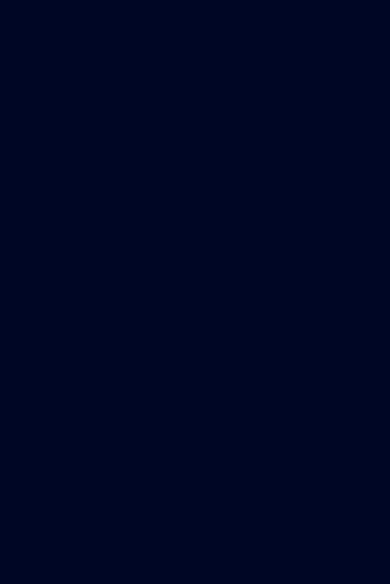
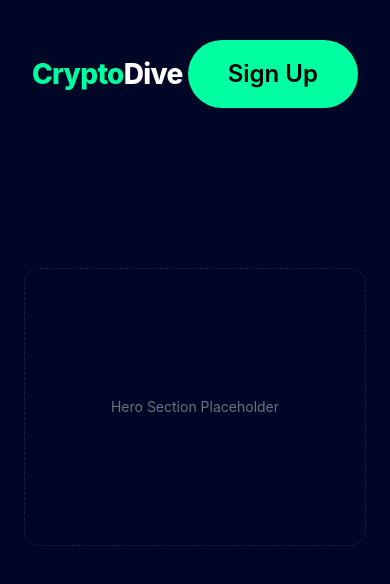
Before and after one commit to moseyda/cryptoDive, a React (Vite) app: page / in a window 390 px wide. Shown: the top 584 px of the page. Built offline with nearby package versions, Linux system fonts and the light colour scheme.

Commit message:
Add responsive navbar with brand colours

```diff
--- a/src/App.tsx
+++ b/src/App.tsx
@@ -1,9 +1,17 @@
 import './index.css';
+import Navbar from './components/Navbar';
 
 export default function App() {
   return (
-    <div className="min-h-screen bg-[#000625] text-white">
-      {/* App Content */}
+    <div className="min-h-screen bg-[#000625] text-white font-sans overflow-x-hidden selection:bg-blue-500/30">
+      <Navbar />
+
+      {/* Future sections will go here */}
+      <main className="max-w-7xl mx-auto px-6 py-20">
+        <div className="text-center text-gray-500 text-sm border border-dashed border-gray-700/50 rounded-2xl py-32 mt-10">
+          Hero Section Placeholder
+        </div>
+      </main>
     </div>
   );
 }
--- /dev/null
+++ b/src/components/Navbar.tsx
@@ -0,0 +1,29 @@
+export default function Navbar() {
+  return (
+    <nav className="flex items-center justify-between px-8 py-10 max-w-[1728px] mx-auto w-full">
+      {/* Logo */}
+      <div className="flex items-center cursor-pointer">
+        <span className="text-[28px] font-extrabold leading-none tracking-tight">
+          <span className="text-[#00ffa0]">Crypto</span>
+          <span className="text-white">Dive</span>
+        </span>
+      </div>
+
+      {/* Navigation Links */}
+      <ul className="hidden lg:flex items-center gap-12 text-[24px] font-medium text-white">
+        <li className="cursor-pointer hover:text-[#00ffa0] transition-colors">Home</li>
+        <li className="cursor-pointer hover:text-[#00ffa0] transition-colors">Trade</li>
+        <li className="cursor-pointer hover:text-[#00ffa0] transition-colors">Market</li>
+        <li className="cursor-pointer hover:text-[#00ffa0] transition-colors">Learn</li>
+        <li className="cursor-pointer hover:text-[#00ffa0] transition-colors">Support</li>
+      </ul>
+
+      {/* Action Buttons */}
+      <div className="flex items-center">
+        <button className="bg-[#00ffa0] text-black text-[24px] font-semibold px-10 py-4 rounded-[47px] hover:bg-[#00e690] transition-colors transform hover:scale-105 active:scale-95 duration-200">
+          Sign Up
+        </button>
+      </div>
+    </nav>
+  );
+}
```
